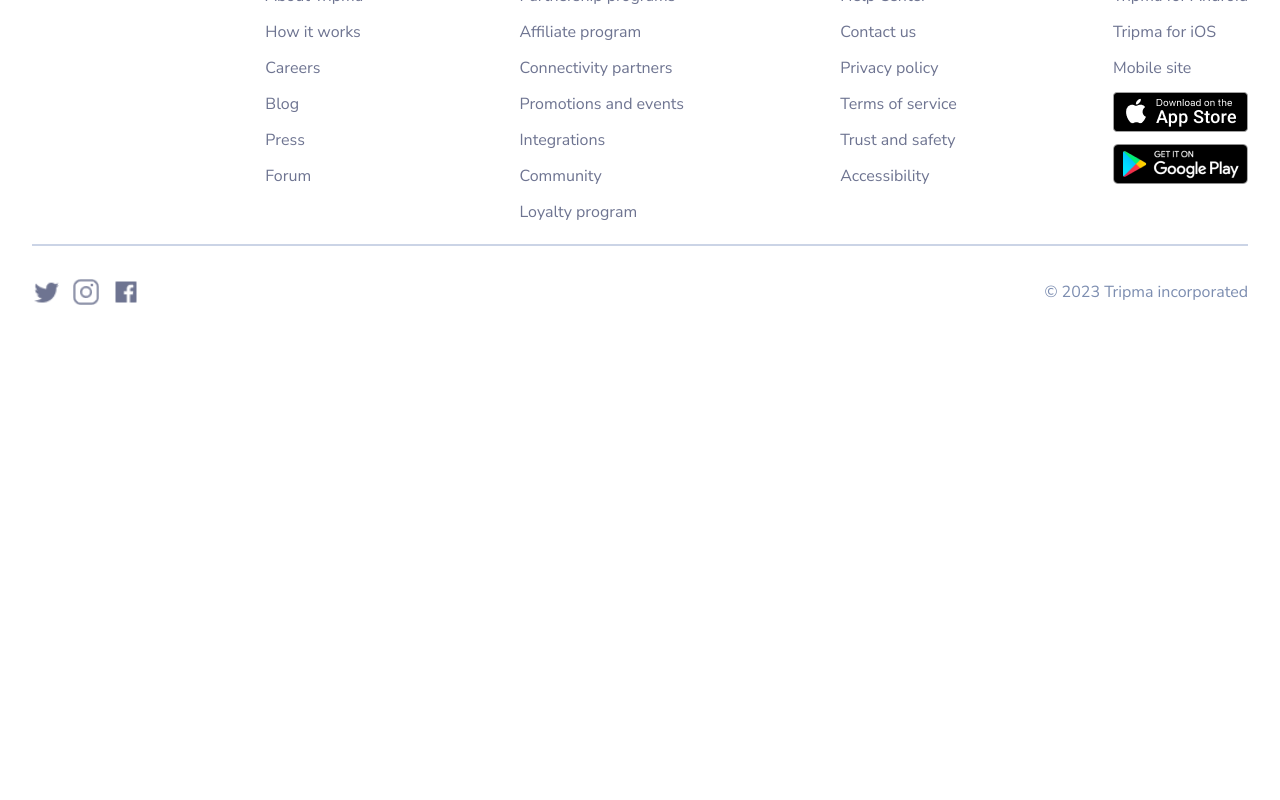
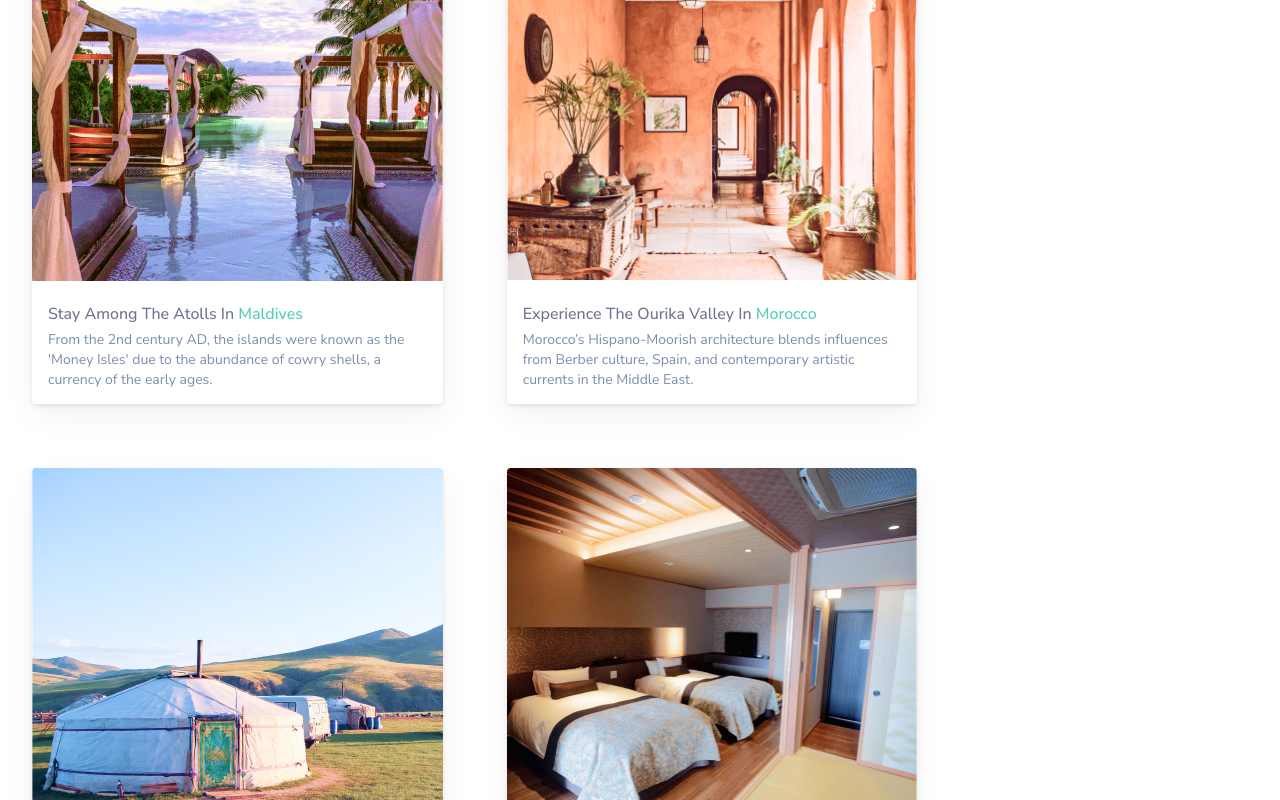
Before and after one commit to PrtHub/Tripma, a React (Vite) app: page /hotels in a window 1280 px wide. Shown: the part 300-1100 px from the top of the page. Before the commit the page ends 800 px from the top, so only its background shows below. Built offline with nearby package versions, Linux system fonts and the light colour scheme.

Commit message:
Hotels page finished

```diff
--- a/src/container/PlacesCard.jsx
+++ b/src/container/PlacesCard.jsx
@@ -9,7 +9,7 @@ const PlacesCard = ({ image, title, name, desc }) => {
          <img src={image} alt="images" className="w-full h-full object-cover rounded-t"/>
        </div>
        <div className="w-full h-full flex flex-col items-start justify-center gap-1 px-4">
-        <h1 className="text-[#6E7491] text-base font-medium capitalize">{title}<span className="text-[#54cdb7]">{name}</span></h1>
+        <h1 className="text-[#6E7491] text-base font-medium capitalize">{title} <span className="text-[#54cdb7]">{name}</span></h1>
         <p className="text-[#7C8DB0] text-sm font-normal">{desc}</p>
        </div>
     </div>
--- a/src/pages/FlightExplore.jsx
+++ b/src/pages/FlightExplore.jsx
@@ -81,13 +81,7 @@ const FlightExplore = () => {
             price="$589"
             des="This modern city is a traveler’s dream"
           />
-          <FlightDealsCard
-            image={seoul}
-            title="Seoul, "
-            name="South Korea"
-            price="$589"
-            des="This modern city is a traveler’s dream"
-          />
+
         </div>
         </div>
 
--- a/src/pages/Hotels.jsx
+++ b/src/pages/Hotels.jsx
@@ -1,10 +1,51 @@
+import { bathroom, bed, holes, maldivs, mongolia, morocco, old, wall } from "../assets/images"
+import { PlacesCard } from "../container"
 
 
 const Hotels = () => {
   return (
     <>
-    <div className="px-8">
-
+    <div className=" px-8 flex flex-col gap-7 mt-10">
+    <div className="flex items-start justify-start">
+          <p className="text-[#6E7491] font-medium md:font-bold sm:text-base md:text-[24px] md:leading-8">
+            Find best <span className="text-[#54cdb7]">places to stay</span>
+          </p>
+        </div>
+        <div className="flex gap-16 flex-wrap items-start ">
+          <PlacesCard
+            image={maldivs}
+            title="Stay among the atolls in"
+            name="Maldives"
+            desc="From the 2nd century AD, the islands were known as the 'Money Isles' due to the abundance of cowry shells, a currency of the early ages."
+          />
+          <PlacesCard
+            image={morocco}
+            title="Experience the Ourika Valley in"
+            name="Morocco"
+            desc="Morocco’s Hispano-Moorish architecture blends influences from Berber culture, Spain, and contemporary artistic currents in the Middle East."
+          />
+          <PlacesCard
+            image={mongolia}
+            title="Live traditionally in "
+            name="Mongolia"
+            desc="Traditional Mongolian yurts consists of an angled latticework of wood or bamboo for walls, ribs, and a wheel."
+          />
+           <PlacesCard
+              image={bed}
+              name="Hotel Kaneyamaen and Bessho SASA"
+              desc="Located at the base of Mount Fuji, Hotel Kaneyamaen is a traitional japanese ryokan with a modern twist. Enjoy a private onsen bath and a private multi-course kaiseki dinner."
+            />
+            <PlacesCard
+              image={wall}
+              name="HOTEL THE FLAG 大阪市"
+              desc="Make a stop in Osaka and stay at HOTEL THE FLAG, just a few minutes walk to experience the food culture surrounding Dontonbori. Just one minute away is the Shinsaibashi shopping street."
+            />
+            <PlacesCard
+              image={holes}
+              name="9 Hours Shinjuku"
+              desc="Experience a truly unique stay in an authentic Japanese capsule hotel. 9 Hours Shinjuku is minutes from one of Japan’s busiest train stations. Just take the NEX train from Narita airport!"
+            />
+        </div>
     </div>
     </>
   )
```
